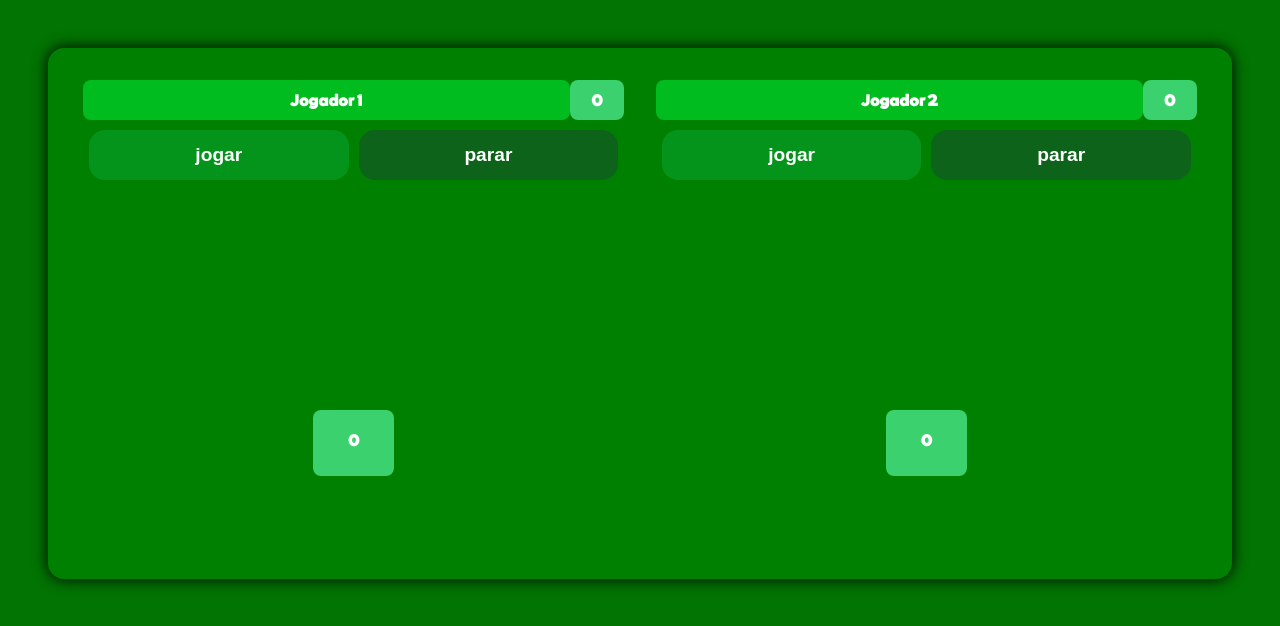
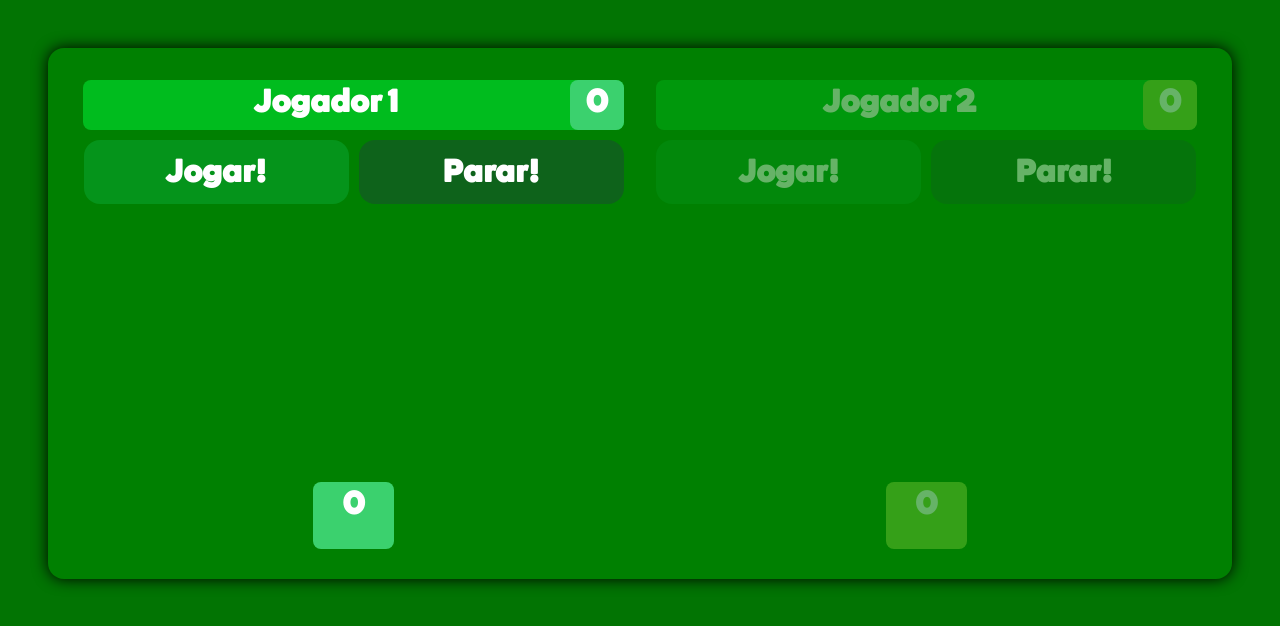
Before and after one commit to mendessgabriel/blackjack, a React (Create React App) app: page / in a window 1280 px wide. Shown: the top 626 px of the page. Built offline with nearby package versions, Linux system fonts and the light colour scheme.

Commit message:
Alteracao em regra de turno, ajustes de layout

```diff
--- a/src/App.css
+++ b/src/App.css
@@ -47,8 +47,8 @@
   background: whitesmoke;
     border: 1px solid black;
     border-radius: 10px;
-    width: 6.5rem;
-    height: 10rem;
+    width: 7rem;
+    height: 12rem;
     margin-left: 5px;
     margin-right: 5px;
 }
@@ -100,14 +100,24 @@
   grid-row-gap: 0px;
   }
 
-  .div1 { grid-area: 1 / 1 / 2 / 2; margin-right: 80%;}
-  .div2 { grid-area: 2 / 1 / 3 / 2; border: 1px solid black; padding: 1rem;margin: 15px; }
+  .div1 {
+    grid-area: 1 / 1 / 2 / 2;
+    margin-right: 5rem;
+    margin-top: 0.1rem;
+    font-size: large;
+  }
+  .div2 {
+    grid-area: 2 / 1 / 3 / 2;
+    border: 1px solid black;
+    padding: 0.5rem;
+    margin: 20px;
+  }
   .div2 b {
     position: relative;
     top: 0px;
     font-size: xxx-large;
   }
-  .div3 { grid-area: 3 / 1 / 4 / 2; margin-left: 80%;}
+  .div3 { grid-area: 3 / 1 / 4 / 2; margin-left: 65%; font-size: large;}
 
 
 
@@ -230,56 +240,69 @@
     border-radius: 0.5rem;
     background: #3bd16e;
     width: 15%;
-    height: 60%;
+    height: 50%;
     margin: 0 auto;
   }
 
   .divpontuacao label {
-    position: relative;
-    top: 20px;
+    font-size: xx-large;
   }
 
   .placar-nome {
     background: #00bc1e;
     border-radius: 0.5rem;
-    width: 90%;
+    width: 100%;
+    display: flex;
+    font-size: xx-large;
+  }
+
+  .greenp1 {
+    background: #3bd16e;
+  }
+
+  .greenp2 {
+    background: #86d13b;
   }
 
   .placar-vitorias {
-    background: #3bd16e;
+    /* background: #3bd16e; */
     border-radius: 0.5rem;
+    font-size: xx-large;
     width: 10%;
   }
-
   .container-placar {
     display: flex;
-    height: 40px;
+    height: 50px;
   }
 
   .container-placar span {
-    position: relative;
-    top: 10px;
+    /* position: relative;
+    top: 10px; */
   }
 
   .divbotoes button{
     cursor: pointer;
+    font-family: RockfordSans;
+    font-size: xx-large;
     border: none;
-    height: 50px;
-    width: 48%;
+    height: 4rem;
+    width: 49%;
     border-radius: 1rem;
-    margin: 10px 5px;
+    /* margin: 10px 5px; */
     margin-top: 10px;
-    font-size: larger;
+    margin-bottom: 10px;
     color: white;
     font-weight: bold;
   }
 
   .divbotoes button:first-child{
     background: #05941b;
+    margin-right: 5px;
   }
 
   .divbotoes button:last-child{
     background: #0e631b;
+    margin-left: 5px;
   }
 
   /* .divbotoes {
--- a/src/App.tsx
+++ b/src/App.tsx
@@ -106,13 +106,13 @@ function App() {
 
   const btnJogar = (jogador: number): JSX.Element => {
     return (
-      <button onClick={() => jogar(jogador)}>jogar</button>
+      <button onClick={() => jogar(jogador)}>Jogar!</button>
     );
   }
 
   const btnParar = (jogador: number): JSX.Element => {
     return (
-      <button onClick={() => parar(jogador)}>parar</button>
+      <button onClick={() => parar(jogador)}>Parar!</button>
     );
   }
 
@@ -154,15 +154,16 @@ function App() {
     <div className="App">
       <div className="divjogo">
         <div className="player">
-          <div className="playerdiv">
+          <div className="playerdiv" style={{ opacity: jogadorDaVez === 0 ? '1' : '0.4', pointerEvents: jogadorDaVez === 0 ? 'all' : 'none' }}>
             <div className="placar">
               <div className="container-placar">
                 <div className="placar-nome">
-                  <span>Jogador 1</span>
-                </div>
-                <div className="placar-vitorias">
+                  <span style={{width: '90%'}}>Jogador 1</span>
+                  <div className="placar-vitorias greenp1">
                   <span>{jogadores[0]?.vitorias}</span>
                 </div>
+                </div>
+
               </div>
               <div className="divbotoes">
                 {btnJogar(0)}
@@ -180,14 +181,14 @@ function App() {
           </div>
         </div>
         <div className="player">
-          <div className="playerdiv">
+          <div className="playerdiv" style={{ opacity: jogadorDaVez === 1 ? '1' : '0.4', pointerEvents: jogadorDaVez === 1 ? 'all' : 'none' }}>
             <div className="placar">
               <div className="container-placar">
                 <div className="placar-nome">
-                  <span>Jogador 2</span>
+                  <span style={{width: '90%'}}>Jogador 2</span>
+                  <div className="placar-vitorias greenp2">
+                  <span>{jogadores[1]?.vitorias}</span>
                 </div>
-                <div className="placar-vitorias">
-                  <span>{jogadores[1]?.vitorias}</span>
                 </div>
               </div>
               <div className="divbotoes">
@@ -198,7 +199,7 @@ function App() {
             <div className="divcartas">
               {mostrarCartasp2()}
             </div>
-            <div className="divpontuacao">
+            <div className="divpontuacao greenp2">
               <label>
                 {jogadores[1]?.pontuacao}
               </label>
```
